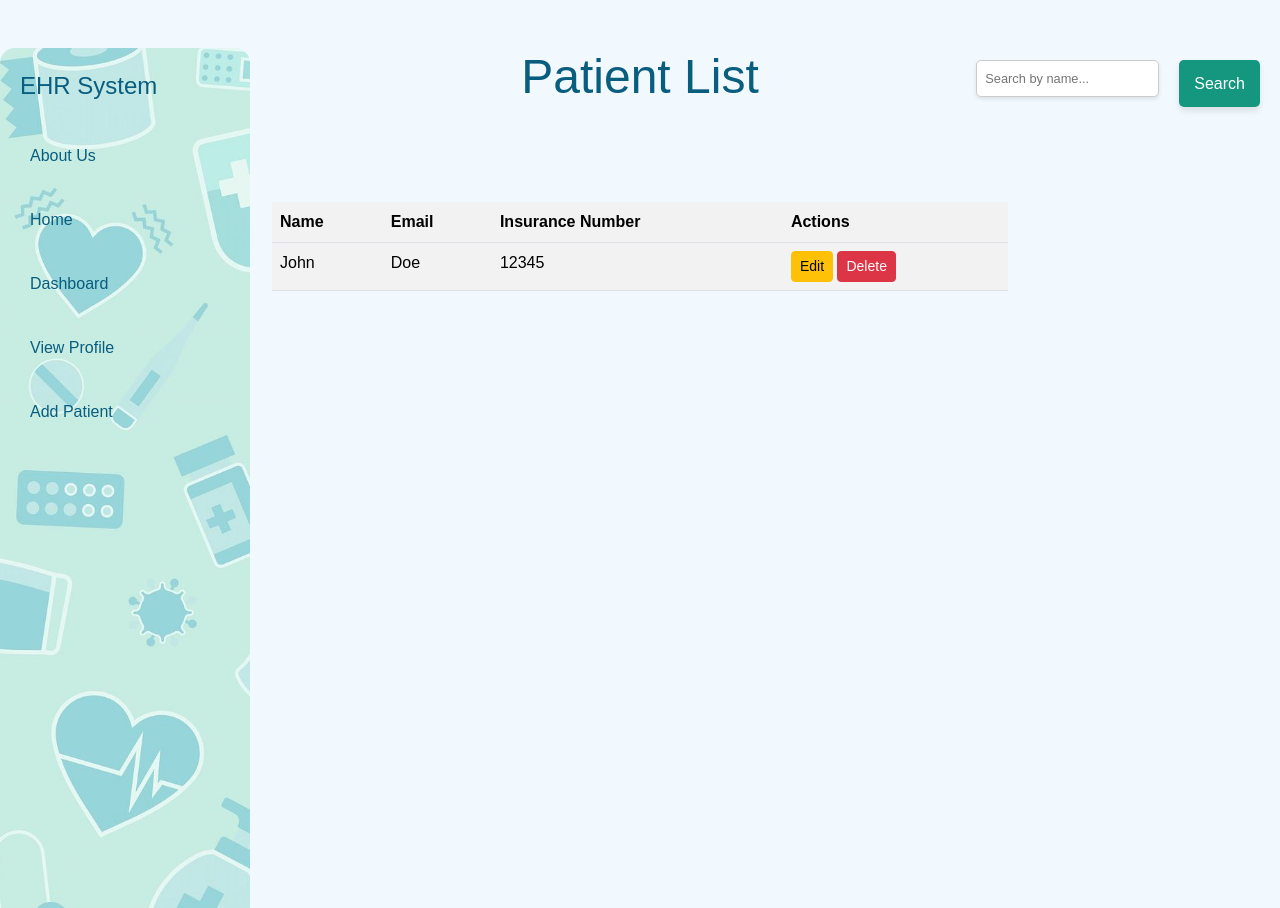
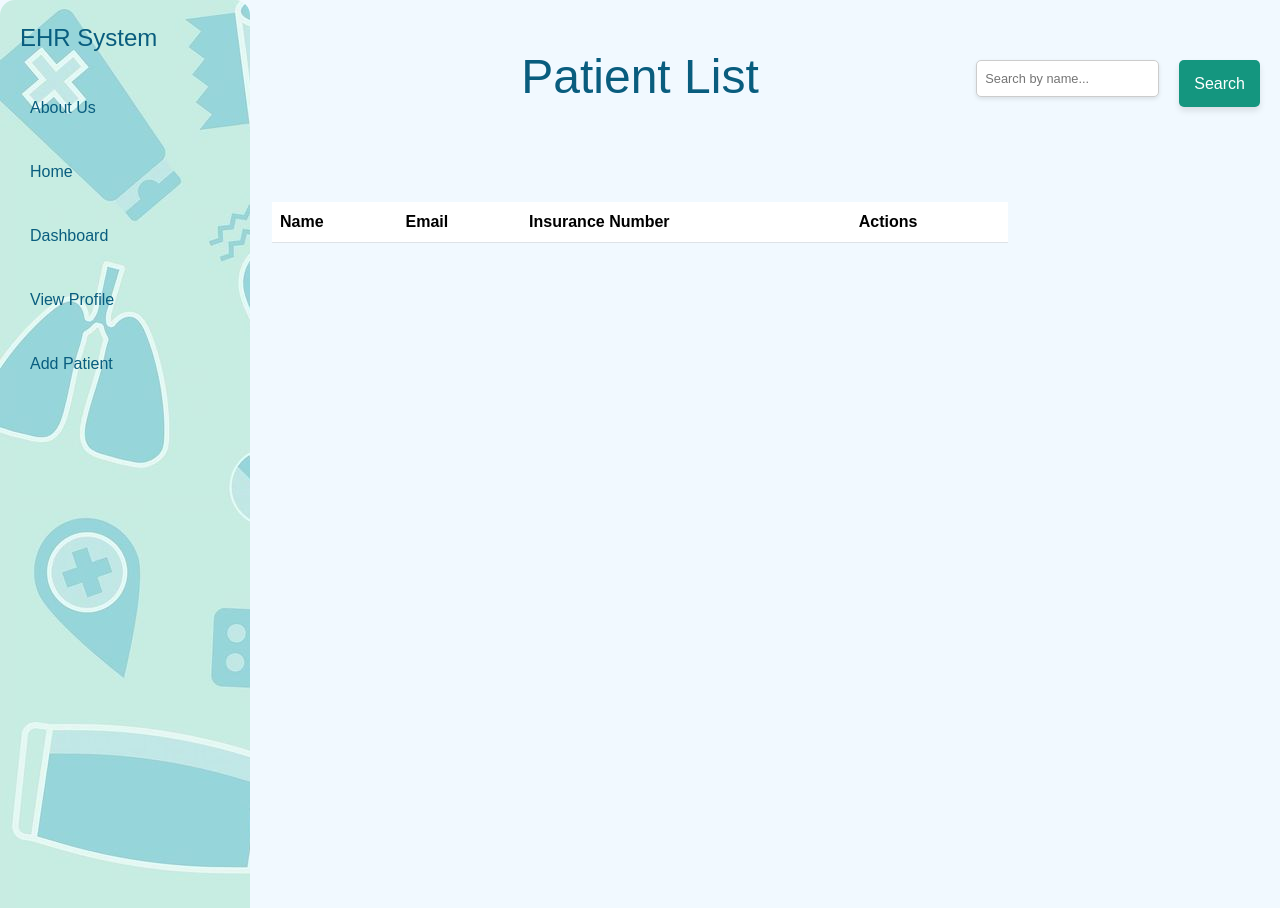
Before and after one commit to sepehrmokhtar/Information-System, a Flask app: page /dashboard/view-patient in a window 1280 px wide. Run offline with Flask 3, Linux system fonts and the light colour scheme; the visitor is signed in with stand-in values (Sample User, id 1); lists and menus that the app fills with data are empty.

Commit message:
navbar update

```diff
--- a/templates/patient-list.html
+++ b/templates/patient-list.html
@@ -28,8 +28,11 @@
             background-color: #14967f; /* Teal for sidebar */
             padding: 20px;
             position: fixed;
+            top: 0; /* Ensures sidebar is at the top of the viewport */
+            left: 0; /* Ensures sidebar stays fixed to the left of the viewport */
             border-top-right-radius: 15px; /* Curved top-right corner */
             border-top-left-radius: 15px; /* Curved top-left corner */
+            z-index: 1000; /* Ensure sidebar stays above other content */
         }
 
         .navbar-brand {
@@ -64,7 +67,7 @@
 
         /* Main Content */
         .main-content {
-            margin-left: 270px; /* Adjusted for sidebar width */
+            margin-left: 250px; /* Adjusted for sidebar width */
             padding: 20px;
         }
 
@@ -98,7 +101,6 @@
         .search-bar button:hover {
             background-color: #0e7b5e; /* Darker teal on hover */
         }
-
 
         /* Patient Table */
         .patient-table {
@@ -166,11 +168,6 @@
                 margin-left: 0;
             }
 
-            .container mt-5 {
-            background-color: #14967f; /* Teal background for header */
-            color: #fff; /* White text */
-            }
-
             /* Table Box Styles */
             .table-box {
                 width: 80%; /* Adjust the width as needed */
@@ -221,16 +218,16 @@
     {% with messages = get_flashed_messages() %}
         {% if messages %}
             {% for msg in messages %}
-                   {{msg}}
+                   {{ msg }}
             {% endfor %}
         {% endif %}
     {% endwith %}
     {% for item in values %}
-       <p> Name : {{item.first_name}}  {{item.last_name}} , Email : {{item.email}} , Insurance Number : {{item.insurance_number}} , Admission Date : {{item.admission_date}}</p>
+       <p> Name : {{ item.first_name }} {{ item.last_name }} , Email : {{ item.email }} , Insurance Number : {{ item.insurance_number }} , Admission Date : {{ item.admission_date }}</p>
     {% endfor %}
     <div class="alerts-container"></div>
     <!-- Sidebar Navigation Bar with Background Image -->
-    <nav class="sidebar" style="display: flex; flex-direction: column; justify-content: space-between; height: 100vh; background-size: cover; background-position: center;">
+    <nav class="sidebar">
         <div>
             <ul class="navbar-nav">
                 <a href="#" class="navbar-brand">EHR System</a>
@@ -248,8 +245,6 @@
         <button id="searchButton">Search</button>
     </div>
 
-
-
     <!-- Patient Table -->
     <div class="table-box">
         <div class="container mt-5">
@@ -260,32 +255,10 @@
                 <form action="" id="patient-form" class="row justify-content-center mb-4" autocomplete="off">
                     <div class="col-8 mt-5" style="color: #f1f9ff">
                         <table class="table table-striped">
-                            <thread>
+                            <thead>
                             <tr>
                                 <th>Name</th>
                                 <th>Email</th>
                                 <th>Insurance Number</th>
                                 <th>Actions</th>
                             </tr>
-                            </thread>
-                            <tbody id="patient-list">
-                                <tr>
-                                    <td>John</td>
-                                    <td>Doe</td>
-                                    <td>12345</td>
-                                    <td>
-                                        <a href="#" class="btn btn-warning btn-sm edit">Edit</a>
-                                        <a href="#" class="btn btn-danger btn-sm delete">Delete</a>
-                                    </td>
-                                </tr>
-                            </tbody>
-                        </table>
-                    </div>
-
-                </form>
-            </div>
-        </div>
-        <script src="script.js"></script>
-
-</body>
-</html>
```
Lines whose indentation alone changed are shown as unchanged.
